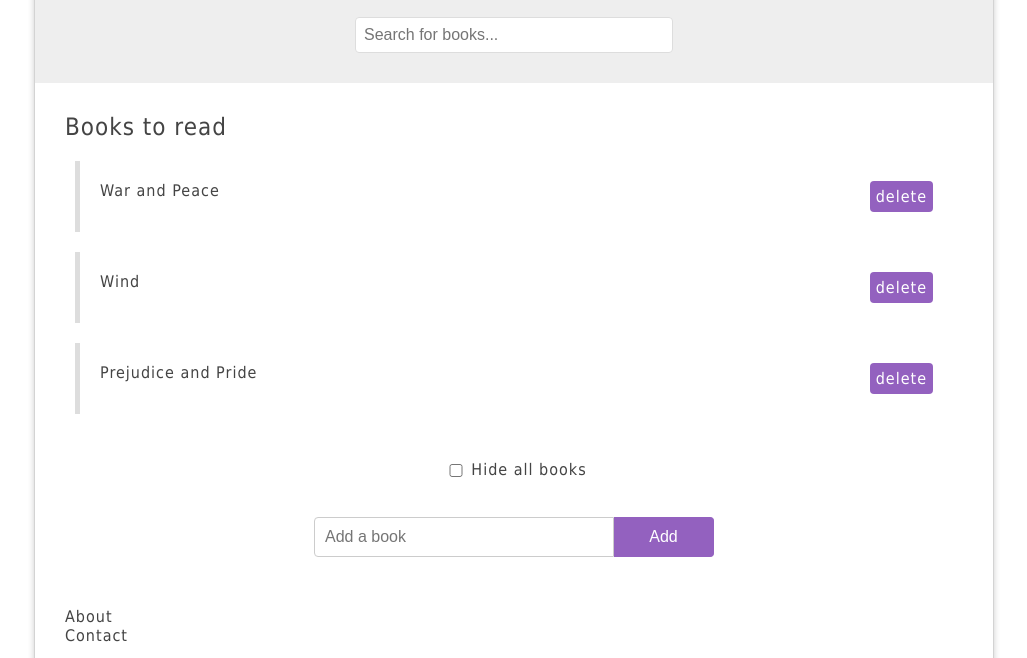
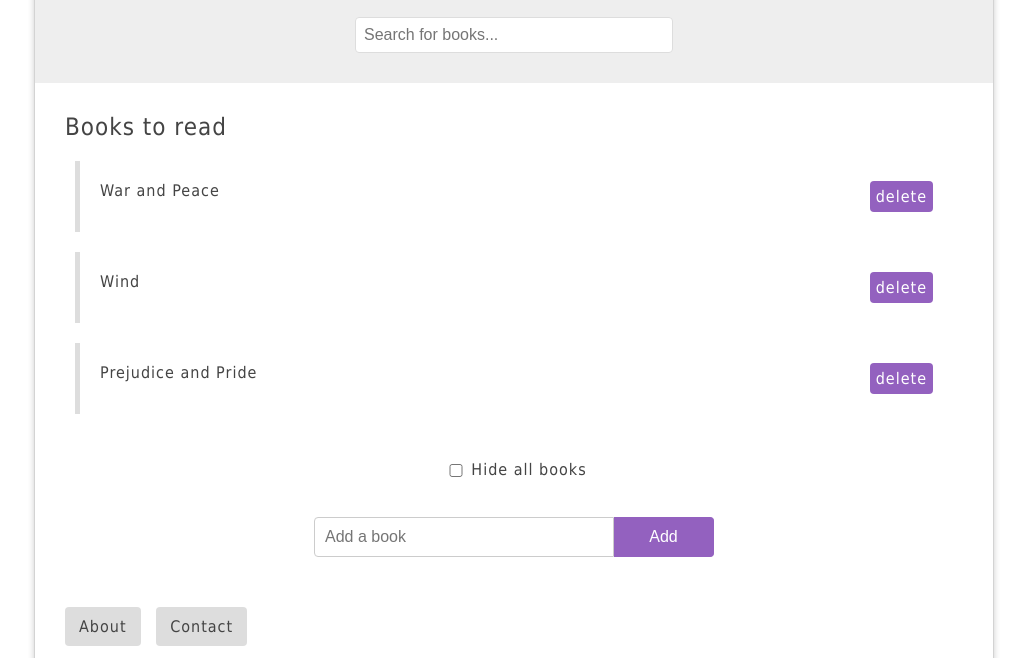
Before and after one commit to Tommy95271/Books-library, a plain HTML site: page index.html in a window 1280 px wide. Shown: the part 111-769 px from the top of the page, without its empty margins (126-1153 px from the left). Drawn offline with Linux system fonts and the light colour scheme.

Commit message:
Uncomment #tabbed-content CSS.

```diff
--- a/Assets/CSS/main.css
+++ b/Assets/CSS/main.css
@@ -146,8 +146,7 @@ h2 {
 	height: 0;
 }
 
-/*
-#tabbed-content li{
+#tabbed-content li {
 	display: inline-block;
 	padding: 10px 14px;
 	background: #ddd;
@@ -155,13 +154,12 @@ h2 {
 	cursor: pointer;
 	margin-right: 10px;
 }
-#tabbed-content .tab{
+#tabbed-content .tab {
 	display: none;
 	border: 1px solid #ddd;
 	padding: 0 10px;
 	border-radius: 4px;
 }
-#tabbed-content .tab.active{
+#tabbed-content .tab.active {
 	display: block;
 }
-*/
```
Lines whose indentation alone changed are shown as unchanged.
